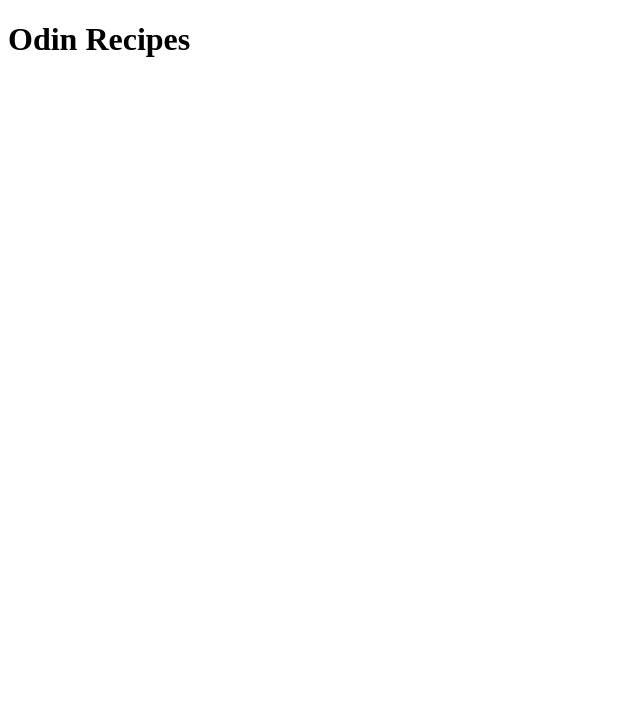
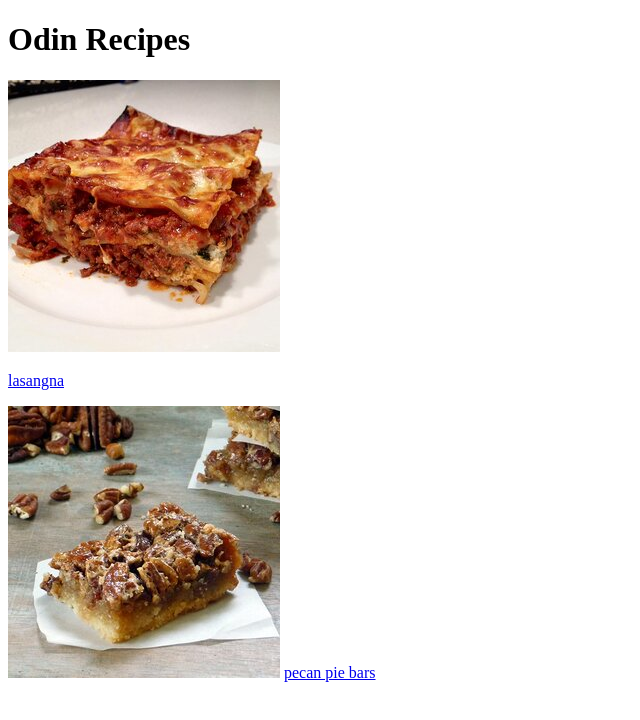
Before and after one commit to adamake1400/odin_recipies, a plain HTML site: page index.html in a window 1280 px wide. Shown: the whole page, without its empty margins (0-640 px from the left). Drawn offline with Linux system fonts and the light colour scheme.

Commit message:
add our recipes pages link to index.html

```diff
--- a/index.html
+++ b/index.html
@@ -8,5 +8,9 @@
 </head>
 <body>
     <h1>Odin Recipes</h1>
+    <img src="images/lasagna.jpg" alt="lasagna image"/>
+    <p><a href="lasagna.html">lasangna</a></p>
+    <img src="images/pecan_pie_bars.jpg" alt="pecan_pie_bars image"/>
+      <a href="pecan_pie_bars.html"> pecan pie bars</a>
 </body>
 </html>
```
